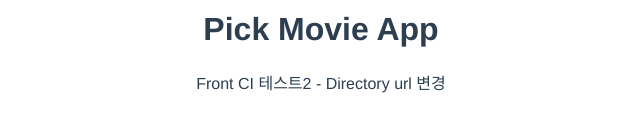
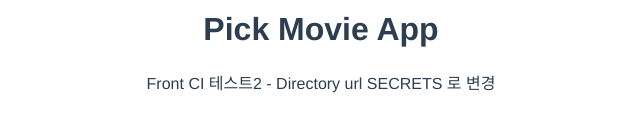
Before and after one commit to KangHayeonn/pick-movie, a Vue app in the folder front/: page / in a window 1280 px wide. Shown: the part 274-406 px from the top of the page, without its empty margins (319-959 px from the left). Built offline with nearby package versions, Linux system fonts and the light colour scheme.

Commit message:
test : front ci re-test

```diff
--- a/front/src/App.vue
+++ b/front/src/App.vue
@@ -2,7 +2,7 @@
 	<div id="app">
 		<img alt="Vue logo" src="./assets/logo.png" />
 		<HelloWorld msg="Pick Movie App" />
-		<div>Front CI 테스트2 - Directory url 변경</div>
+		<div>Front CI 테스트2 - Directory url SECRETS 로 변경</div>
 	</div>
 </template>
 
```
